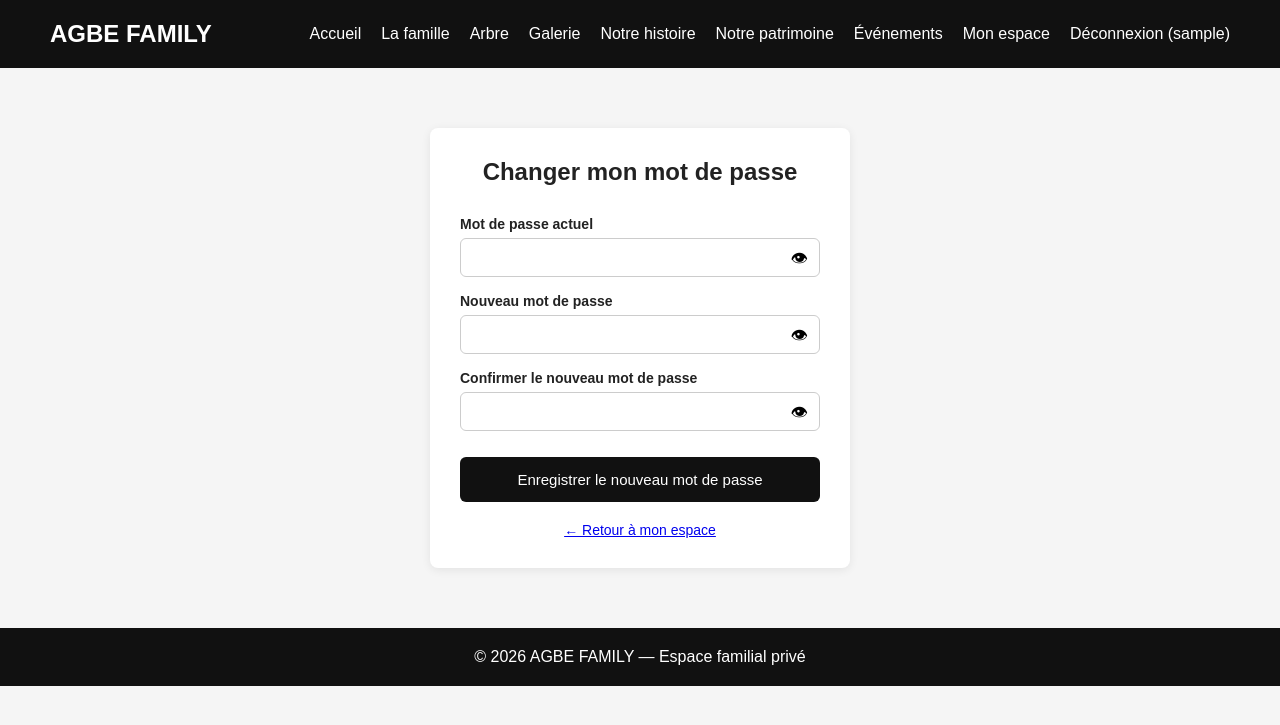
After one commit to Delkatonne/agbe-familia-connect, a Flask app: page /mon-espace/mot-de-passe in a window 1280 px wide. The commit adds this page. Shown: the top 725 px of the page. Run offline with Flask 3, Linux system fonts and the light colour scheme; the visitor is signed in with stand-in values (Sample User, id 1).

Commit message:
modification de mot de passe

```diff
--- a/routes/espace.py
+++ b/routes/espace.py
@@ -211,6 +211,34 @@ def supprimer_parent(parent_id):
     return redirect(url_for("espace.index"))
 
 
+@espace_bp.route("/mot-de-passe", methods=["GET", "POST"])
+@login_required
+def modifier_mot_de_passe():
+    if request.method == "POST":
+        ancien = request.form.get("ancien_mot_de_passe", "")
+        nouveau = request.form.get("nouveau_mot_de_passe", "")
+        confirmation = request.form.get("confirmation", "")
+
+        if not current_user.check_password(ancien):
+            flash("Mot de passe actuel incorrect.", "error")
+            return render_template("espace/modifier_mot_de_passe.html")
+
+        if len(nouveau) < 6:
+            flash("Le nouveau mot de passe doit contenir au moins 6 caractères.", "error")
+            return render_template("espace/modifier_mot_de_passe.html")
+
+        if nouveau != confirmation:
+            flash("Les nouveaux mots de passe ne correspondent pas.", "error")
+            return render_template("espace/modifier_mot_de_passe.html")
+
+        current_user.set_password(nouveau)
+        db.session.commit()
+        flash("Mot de passe mis à jour avec succès.", "success")
+        return redirect(url_for("espace.index"))
+
+    return render_template("espace/modifier_mot_de_passe.html")
+
+
 @espace_bp.route("/<int:membre_id>/champs/ajouter", methods=["POST"])
 @login_required
 def ajouter_champ(membre_id):
--- a/static/css/style.css
+++ b/static/css/style.css
@@ -242,6 +242,29 @@ footer {
     font-size: 14px;
 }
 
+.champ-mot-de-passe {
+    position: relative;
+    display: flex;
+}
+
+.champ-mot-de-passe input {
+    flex: 1;
+    padding-right: 44px;
+}
+
+.btn-oeil {
+    position: absolute;
+    right: 6px;
+    top: 50%;
+    transform: translateY(-50%);
+    background: none;
+    border: none;
+    cursor: pointer;
+    font-size: 17px;
+    padding: 4px 6px;
+    line-height: 1;
+}
+
 /* --- Pages de contenu générales --- */
 .page-section {
     max-width: 1000px;
--- a/static/js/main.js
+++ b/static/js/main.js
@@ -1 +1,16 @@
 console.log("AGBE FAMILY est chargé !");
+
+function basculerVisibiliteMotDePasse(champId, bouton) {
+    const champ = document.getElementById(champId);
+    if (!champ) return;
+
+    if (champ.type === "password") {
+        champ.type = "text";
+        bouton.textContent = "🙈";
+        bouton.setAttribute("aria-label", "Masquer le mot de passe");
+    } else {
+        champ.type = "password";
+        bouton.textContent = "👁";
+        bouton.setAttribute("aria-label", "Afficher le mot de passe");
+    }
+}
--- a/templates/auth/login.html
+++ b/templates/auth/login.html
@@ -11,7 +11,10 @@
         <input type="email" id="email" name="email" required>
 
         <label for="mot_de_passe">Mot de passe</label>
-        <input type="password" id="mot_de_passe" name="mot_de_passe" required>
+        <div class="champ-mot-de-passe">
+            <input type="password" id="mot_de_passe" name="mot_de_passe" required>
+            <button type="button" class="btn-oeil" onclick="basculerVisibiliteMotDePasse('mot_de_passe', this)" aria-label="Afficher le mot de passe">👁</button>
+        </div>
 
         <button type="submit" class="btn">Se connecter</button>
     </form>
--- a/templates/espace/index.html
+++ b/templates/espace/index.html
@@ -52,6 +52,7 @@
         {% endif %}
 
         <a href="{{ url_for('espace.modifier_profil') }}" class="btn">Modifier mes informations</a>
+        <a href="{{ url_for('espace.modifier_mot_de_passe') }}" class="btn">Changer mon mot de passe</a>
     </div>
 
     <h3 style="margin-top: 40px; margin-bottom: 16px;">Mes parents</h3>
--- /dev/null
+++ b/templates/espace/modifier_mot_de_passe.html
@@ -0,0 +1,35 @@
+{% extends "base.html" %}
+
+{% block title %}Changer mon mot de passe — AGBE FAMILY{% endblock %}
+
+{% block content %}
+<section class="form-section">
+    <h2>Changer mon mot de passe</h2>
+
+    <form method="POST" class="auth-form">
+        <label for="ancien_mot_de_passe">Mot de passe actuel</label>
+        <div class="champ-mot-de-passe">
+            <input type="password" id="ancien_mot_de_passe" name="ancien_mot_de_passe" required>
+            <button type="button" class="btn-oeil" onclick="basculerVisibiliteMotDePasse('ancien_mot_de_passe', this)" aria-label="Afficher le mot de passe">👁</button>
+        </div>
+
+        <label for="nouveau_mot_de_passe">Nouveau mot de passe</label>
+        <div class="champ-mot-de-passe">
+            <input type="password" id="nouveau_mot_de_passe" name="nouveau_mot_de_passe" required>
+            <button type="button" class="btn-oeil" onclick="basculerVisibiliteMotDePasse('nouveau_mot_de_passe', this)" aria-label="Afficher le mot de passe">👁</button>
+        </div>
+
+        <label for="confirmation">Confirmer le nouveau mot de passe</label>
+        <div class="champ-mot-de-passe">
+            <input type="password" id="confirmation" name="confirmation" required>
+            <button type="button" class="btn-oeil" onclick="basculerVisibiliteMotDePasse('confirmation', this)" aria-label="Afficher le mot de passe">👁</button>
+        </div>
+
+        <button type="submit" class="btn">Enregistrer le nouveau mot de passe</button>
+    </form>
+
+    <p class="form-footer">
+        <a href="{{ url_for('espace.index') }}">← Retour à mon espace</a>
+    </p>
+</section>
+{% endblock %}
```
Also changed, not shown: templates/auth/inscription.html (+8 -2 lines).
